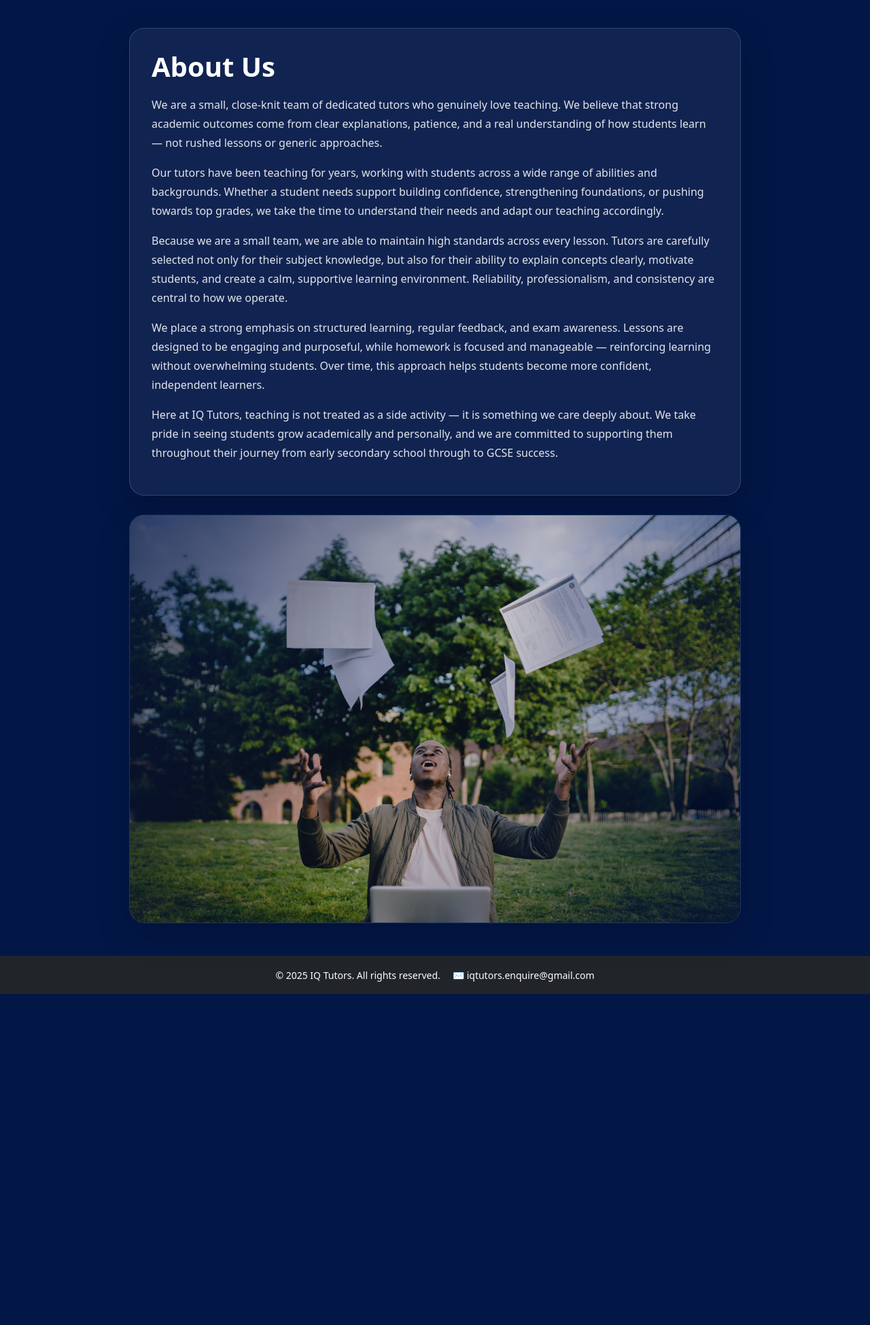
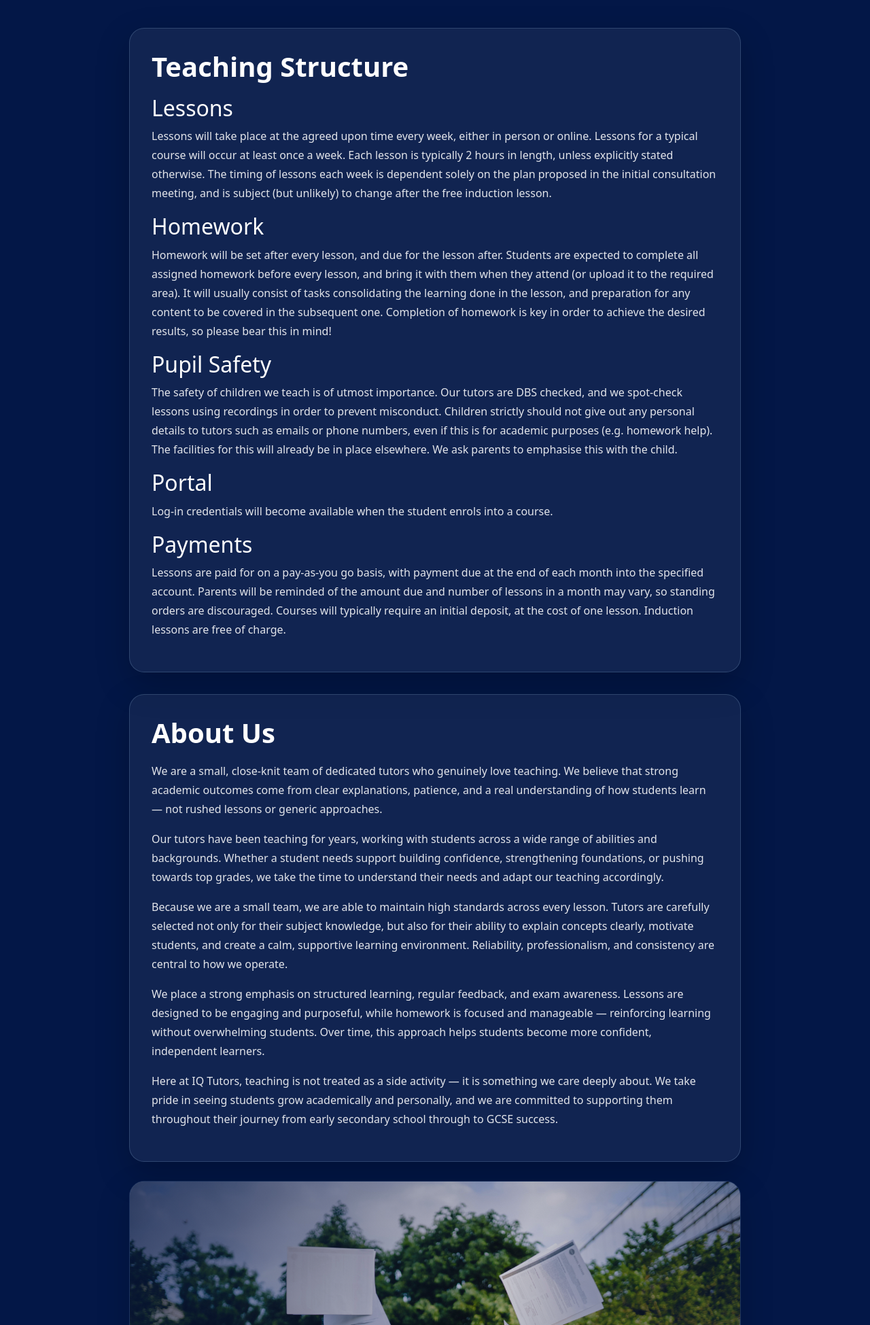
Before and after one commit to iq-061/iq-tutors, a Django app: page /about/ in a window 1280 px wide. Shown: the part 57-2006 px from the top of the page at 68% size. Before the commit the page ends 1519 px from the top, so only its background shows below. Run offline with Django 5.2, Linux system fonts and the light colour scheme.

Commit message:
fixed metas, added about lessons

```diff
--- a/core/templates/about.html
+++ b/core/templates/about.html
@@ -2,7 +2,9 @@
 {% load static %}
 
 {% block title %}About | IQ Tutors{% endblock %}
-
+{% block meta_description %}We are a small, close-knit team of dedicated tutors who genuinely love teaching.
+We believe that strong academic outcomes come from clear explanations, patience, and
+a real understanding of how students learn — not rushed lessons or generic approaches.{% endblock %}
 {% block extra_head %}
 <link rel="stylesheet" href="{% static 'css/about.css' %}">
 {% endblock %}
@@ -10,6 +12,40 @@
 {% block content %}
 <div class="about-wrap">
   <div class="container py-5">
+    <div class="about-card reveal">
+      <h1 class="about-title">Teaching Structure</h1>
+      <h2 class = "about-subtitle">Lessons</h2>
+      <p class = "about-text">
+        Lessons will take place at the agreed upon time every week, either in person or online. Lessons for
+        a typical course will occur at least once a week. Each lesson is typically 2 hours in length, unless
+        explicitly stated otherwise. The timing of lessons each week is dependent solely on the plan proposed in the
+        initial consultation meeting, and is subject (but unlikely) to change after the free induction lesson.
+      </p>
+      <h2 class = "about-subtitle">Homework</h2>
+      <p class = "about-text">
+        Homework will be set after every lesson, and due for the lesson after. Students are expected to complete all assigned
+        homework before every lesson, and bring it with them when they attend (or upload it to the required area). It will usually
+        consist of tasks consolidating the learning done in the lesson, and preparation for any content to be covered in the subsequent one.
+        Completion of homework is key in order to achieve the desired results, so please bear this in mind!
+      </p>
+      <h2 class = "about-subtitle">Pupil Safety</h2>
+      <p class = "about-text">
+        The safety of children we teach is of utmost importance. Our tutors are DBS checked, and we spot-check lessons
+        using recordings in order to prevent misconduct. Children strictly should not give out any personal details to tutors such as
+        emails or phone numbers, even if this is for academic purposes (e.g. homework help). The facilities for this will already be in place
+        elsewhere. We ask parents to emphasise this with the child.
+      </p>
+      <h2 class = "about-subtitle">Portal</h2>
+      <p class = "about-text">
+        Log-in credentials will become available when the student enrols into a course.
+      </p>
+      <h2 class = "about-subtitle">Payments</h2>
+      <p class = "about-text">
+        Lessons are paid for on a pay-as-you go basis, with payment due at the end of each month into the specified account. Parents will be reminded of the amount due
+        and number of lessons in a month may vary, so standing orders are discouraged. Courses will typically require an initial deposit, at the cost
+        of one lesson. Induction lessons are free of charge.
+      </p>
+    </div>
 
     <div class="about-card reveal">
       <h1 class="about-title">About Us</h1>
--- a/core/templates/base.html
+++ b/core/templates/base.html
@@ -6,7 +6,7 @@
     <title>{% block title %}IQ Tutors{% endblock %}</title>
     <meta name="viewport" content="width=device-width, initial-scale=1">
     <meta name="description"
-        content="IQ Tutors provides expert GCSE tutoring across the UK. We have been in business for over 5 years, and help our students to nothing but success! Online and in-person lessons available.">
+        content="{% block meta_description %}IQ Tutors provides expert GCSE tutoring across the UK. We have been in business for over 5 years, and help our students to nothing but success! Online and in-person lessons available. {% endblock %}">
 
     <meta name="robots" content="index, follow">
     <link rel="canonical" href="https://iq-tutors.co.uk{{ request.path }}">
--- a/core/templates/contact.html
+++ b/core/templates/contact.html
@@ -1,5 +1,7 @@
 {% extends "base.html" %}
 {%load static%}
+
+{% block meta_description %}Reach out through filling out our simple contact form!{% endblock %}
 
 {% block title %}Contact | IQ Tutors {% endblock %}
 
--- a/core/templates/courses.html
+++ b/core/templates/courses.html
@@ -1,5 +1,8 @@
 {% extends "base.html" %}
 {% load static %}
+
+{% block meta_description %}We offer courses for students ranging from Year 7 - 11, for all abilities{% endblock %}
+
 
 {% block title %}Courses | IQ Tutors{% endblock %}
 
--- a/core/templates/portal.html
+++ b/core/templates/portal.html
@@ -1,5 +1,8 @@
 {% extends "base.html" %}
 {% load static %}
+
+{% block meta_description %}Log in to access resources, lesson links and more.{% endblock %}
+
 
 {% block title %}Student Portal | IQ Tutors{% endblock %}
 
--- a/core/templates/pricing.html
+++ b/core/templates/pricing.html
@@ -1,5 +1,7 @@
 {% extends "base.html" %}
 {% load static %}
+
+{% block meta_description %}Year 7 - 11 | 1-to-1 or Focus Group | Online or In-person{% endblock %}
 
 {% block title %}Pricing | IQ Tutors{% endblock %}
 
--- a/static/css/about.css
+++ b/static/css/about.css
@@ -16,6 +16,10 @@
   .about-title {
     font-weight: 900;
     margin-bottom: 18px;
+  }
+
+  .about-subtitle {
+    font-weight: 300;
   }
 
   .about-text {
@@ -61,3 +65,7 @@
       padding: 24px;
     }
   }
+
+  .about-card + .about-card {
+    margin-top: 2rem;
+  }
```
